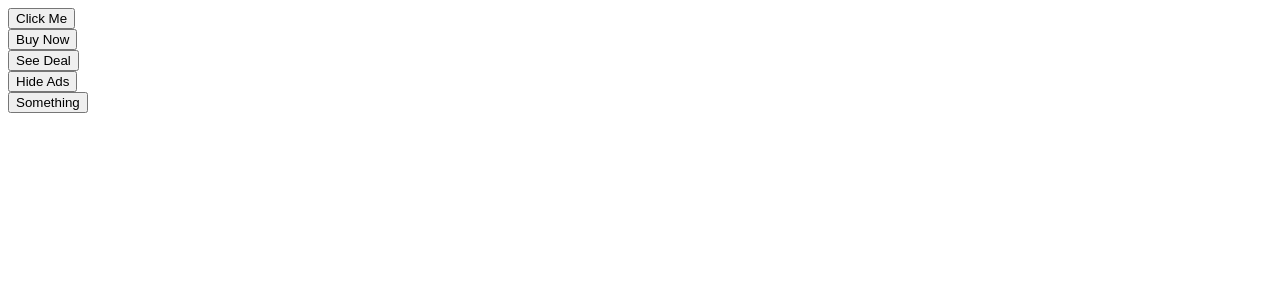
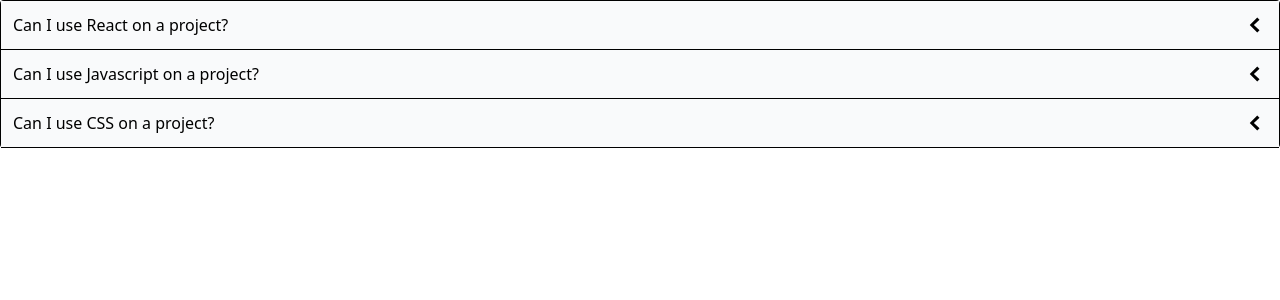
Before and after one commit to Alejandro-Munoz/reusable-components, a React (Vite) app: page / in a window 1280 px wide. Shown: the top 300 px of the page. Built offline with nearby package versions, Linux system fonts and the light colour scheme.

Commit message:
styling and Accordion component

```diff
--- a/package.json
+++ b/package.json
@@ -11,11 +11,12 @@
   },
   "dependencies": {
     "@tailwindcss/vite": "^4.1.5",
-    "classnames": "^2.3.1",
+    "classnames": "^2.5.1",
     "prop-types": "^15.8.1",
     "react": "18.3.1",
     "react-dom": "18.3.1",
-    "react-icons": "4.4.0",
+    "react-icons": "4.6.0",
+    "tailwind-merge": "^3.3.1",
     "tailwindcss": "^4.1.5"
   },
   "devDependencies": {
--- a/src/App.js
+++ b/src/App.js
@@ -1,33 +1,25 @@
-import Button from "./Button";
+import Accordion from "./components/Accordion";
 
 function App() {
-  return (
-    <div>
-      <div>
-        <Button success primary rounded outline>
-          Click Me
-        </Button>
-      </div>
-      <div>
-        <Button danger outline>
-          Buy Now
-        </Button>
-      </div>
-      <div>
-        <Button outline>See Deal</Button>
-      </div>
-      <div>
-        <Button secondary outline>
-          Hide Ads
-        </Button>
-      </div>
-      <div>
-        <Button secondary rounded>
-          Something
-        </Button>
-      </div>
-    </div>
-  );
+  const items = [
+    {
+      id: 1,
+      label: 'Can I use React on a project?',
+      content: 'You can use react on any project you want. You can use react on any project you want.You can use react on any project you want.You can use react on any project you want.You can use react on any project you want.',
+    },
+    {
+      id: 2,
+      label: 'Can I use Javascript on a project?',
+      content: 'You can use react on any project you want. You can use react on any project you want.You can use react on any project you want.You can use react on any project you want.You can use react on any project you want.',
+    },
+    {
+      id: 3,
+      label: 'Can I use CSS on a project?',
+      content: 'You can use react on any project you want. You can use react on any project you want.You can use react on any project you want.You can use react on any project you want.You can use react on any project you want.',
+    },
+  ]
+
+  return <Accordion items={items} />
 }
 
 export default App;
--- a/src/Button.js
+++ /dev/null
@@ -1,33 +0,0 @@
-import PropTypes from "prop-types";
-
-function Button({
-  children,
-  primary,
-  secondary,
-  success,
-  warning,
-  danger,
-  outline,
-  rounded,
-}) {
-  return <button>{children}</button>;
-}
-
-Button.propTypes = {
-  checkVariationValue: ({ primary, secondary, success, warning, danger }) => {
-    const count =
-      Number(!!primary) +
-      Number(!!secondary) +
-      Number(!!warning) +
-      Number(!!success) +
-      Number(!!danger);
-
-    if (count > 1) {
-      return new Error(
-        "Only one of primary, secondary, success, warning, danger can be true"
-      );
-    }
-  },
-};
-
-export default Button;
--- /dev/null
+++ b/src/components/Accordion.js
@@ -0,0 +1,42 @@
+import { useState } from "react";
+import { GoChevronDown, GoChevronLeft } from "react-icons/go";
+
+function Accordion({ items }) {
+  const [expandedIndex, setExpandedIndex] = useState(-1);
+
+  const handleClick = (nextIndex) => {
+    setExpandedIndex((currentExpandedIndex) => {
+      if (currentExpandedIndex === nextIndex) {
+        return -1;
+      } else {
+        return nextIndex;
+      }
+    });
+  };
+
+  const renderedItems = items.map((item, index) => {
+    const isExpanded = index === expandedIndex;
+
+    const icon = (
+      <span className="text-2xl">
+        {isExpanded ? <GoChevronDown /> : <GoChevronLeft />}
+      </span>
+    );
+
+    return (
+      <div key={item.id}>
+        <div
+          className="flex justify-between p-3 bg-gray-50 border-b items-center cursor-pointer"
+          onClick={() => handleClick(index)}
+        >
+          {item.label}
+          {icon}
+        </div>
+        {isExpanded && <div className="border-b p-5">{item.content}</div>}
+      </div>
+    );
+  });
+  return <div className="border-x border-t rounded">{renderedItems}</div>;
+}
+
+export default Accordion;
--- /dev/null
+++ b/src/components/Button.js
@@ -0,0 +1,35 @@
+import className from 'classnames'
+import { twMerge } from 'tailwind-merge';
+
+function Button({
+  children,
+  primary,
+  secondary,
+  success,
+  warning,
+  danger,
+  outline,
+  rounded,
+  ...rest
+}) {
+  const classes = twMerge(className(rest.className, 'flex items-center px-3 py-1.5 border', {
+    'border-blue-500 bg-blue-500 text-white': primary,
+    'border-gray-900 bg-gray-900 text-white': secondary,
+    'border-green-500 bg-green-500 text-white': success,
+    'border-yellow-400 bg-yellow-400 text-white': warning,
+    'border-red-500 bg-red-500 text-white': danger,
+    'rounded-full': rounded,
+    'bg-white': outline,
+    'text-blue-500': outline && primary,
+    'text-gray-900': outline && secondary,
+    'text-green-500': outline && success,
+    'text-yellow-400': outline && warning,
+    'text-red-500': outline && danger,
+
+  })
+)
+
+  return <button {...rest} className={classes}>{children}</button>;
+}
+
+export default Button;
--- /dev/null
+++ b/src/index.css
@@ -0,0 +1,5 @@
+@import "tailwindcss";
+
+button > svg {
+  margin-right: 5px;
+}
--- a/src/index.js
+++ b/src/index.js
@@ -1,4 +1,5 @@
 import React from 'react'
+import './index.css'
 import { createRoot } from 'react-dom/client'
 import App from './App'
 
--- /dev/null
+++ b/src/pages/ButtonPage.js
@@ -0,0 +1,46 @@
+import { GoBell, GoCloudDownload, GoDatabase } from "react-icons/go";
+import Button from "../components/Button";
+
+function ButtonPage() {
+  return (
+    <div>
+      <div>
+        <Button
+          onClick={() => console.log("click primary")}
+          success
+          primary
+          rounded
+          outline
+          className="mb-5"
+        >
+          <GoBell />
+          Click Me
+        </Button>
+      </div>
+      <div>
+        <Button danger outline>
+          <GoCloudDownload />
+          Buy Now
+        </Button>
+      </div>
+      <div>
+        <Button warning>
+          <GoDatabase />
+          See Deal
+        </Button>
+      </div>
+      <div>
+        <Button secondary outline>
+          Hide Ads
+        </Button>
+      </div>
+      <div>
+        <Button primary rounded>
+          Something
+        </Button>
+      </div>
+    </div>
+  );
+}
+
+export default ButtonPage;
```
Also changed, not shown: 1 other file (tests, documents, lock files or other folders).
